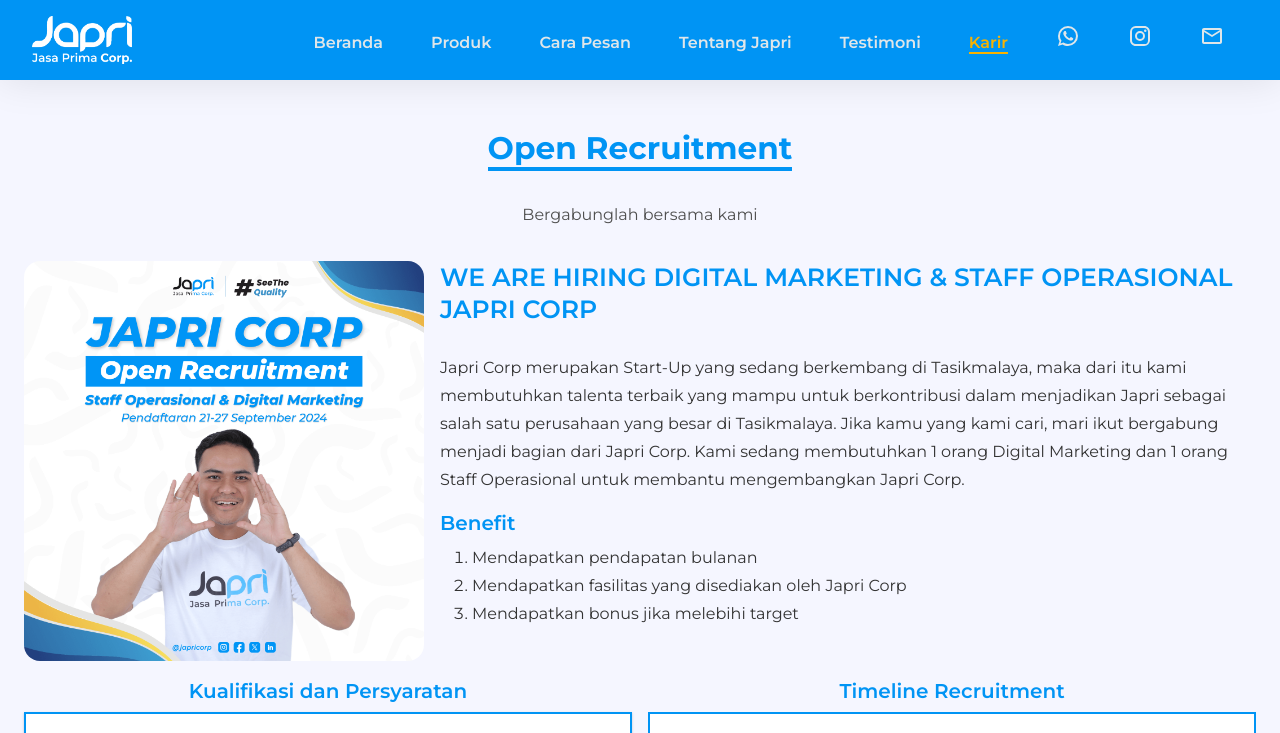
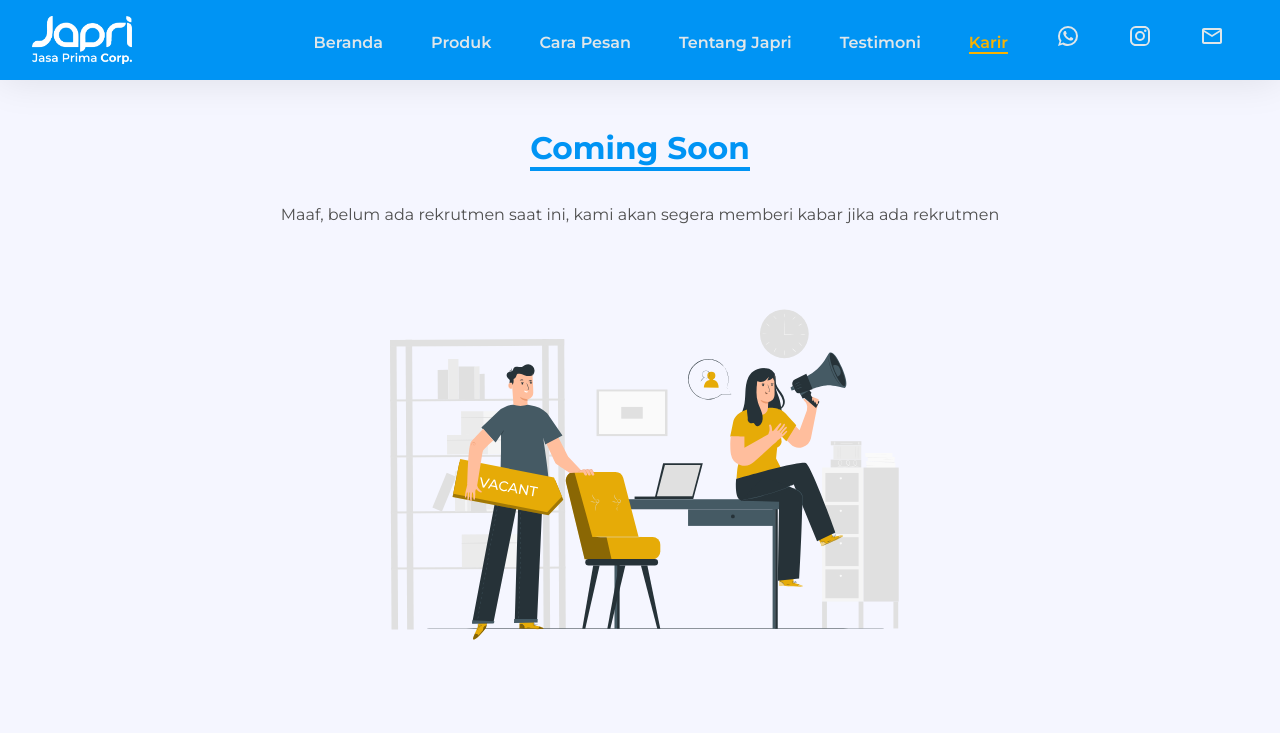
Before and after one commit to aridarsan/japri-corp, a React (Create React App) app: page /karir in a window 1280 px wide. Shown: the top 733 px of the page. Built offline with nearby package versions, Linux system fonts and the light colour scheme; what react-swipeable-views-utils would draw is missing.

Commit message:
Feat: edit karir

```diff
--- a/src/App.js
+++ b/src/App.js
@@ -9,9 +9,9 @@
 import GaleriPel from './Pages/GaleriPel';
 import TestiContextApi from './Pages/TestiContextApi';
 import Footer from './Components/Footer';
-import Karir from "./Components/Karir";
+// import Karir from "./Components/Karir";
 // import Cro from "./Components/Cro"
-// import ComingSoon from './Components/ComingSoon';
+import ComingSoon from './Components/ComingSoon';
 import CaraPesan from './Components/CaraPesan';
 import NotFound from './Components/NotFound';
 import ScrollToTop from './Components/ScrollToTop';
@@ -63,8 +63,8 @@
           </Route>
 
           <Route path='/karir'>
-            {/* <ComingSoon /> */}
-            <Karir/>
+            <ComingSoon />
+            {/* <Karir/> */}
           </Route>
 
           <Route path='*'>
```
